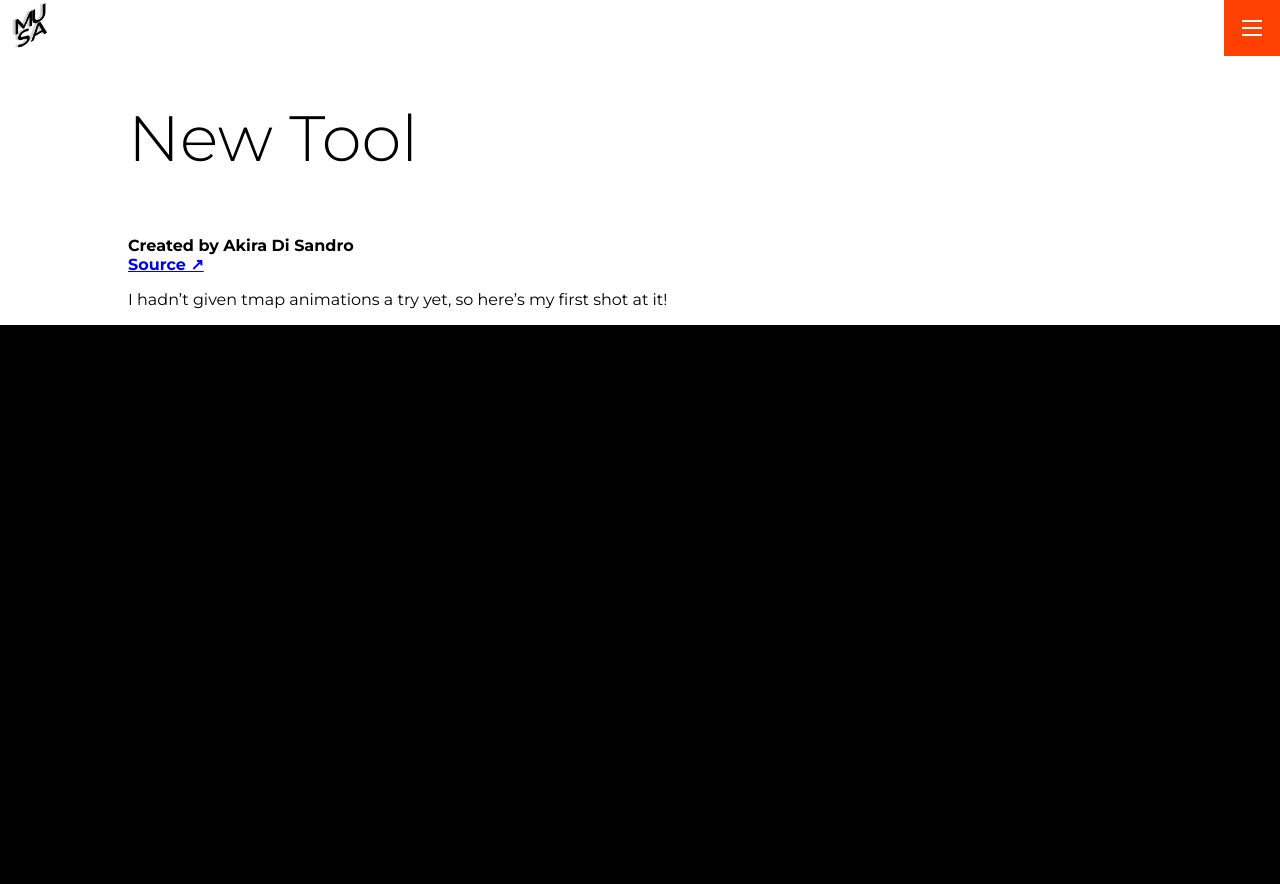
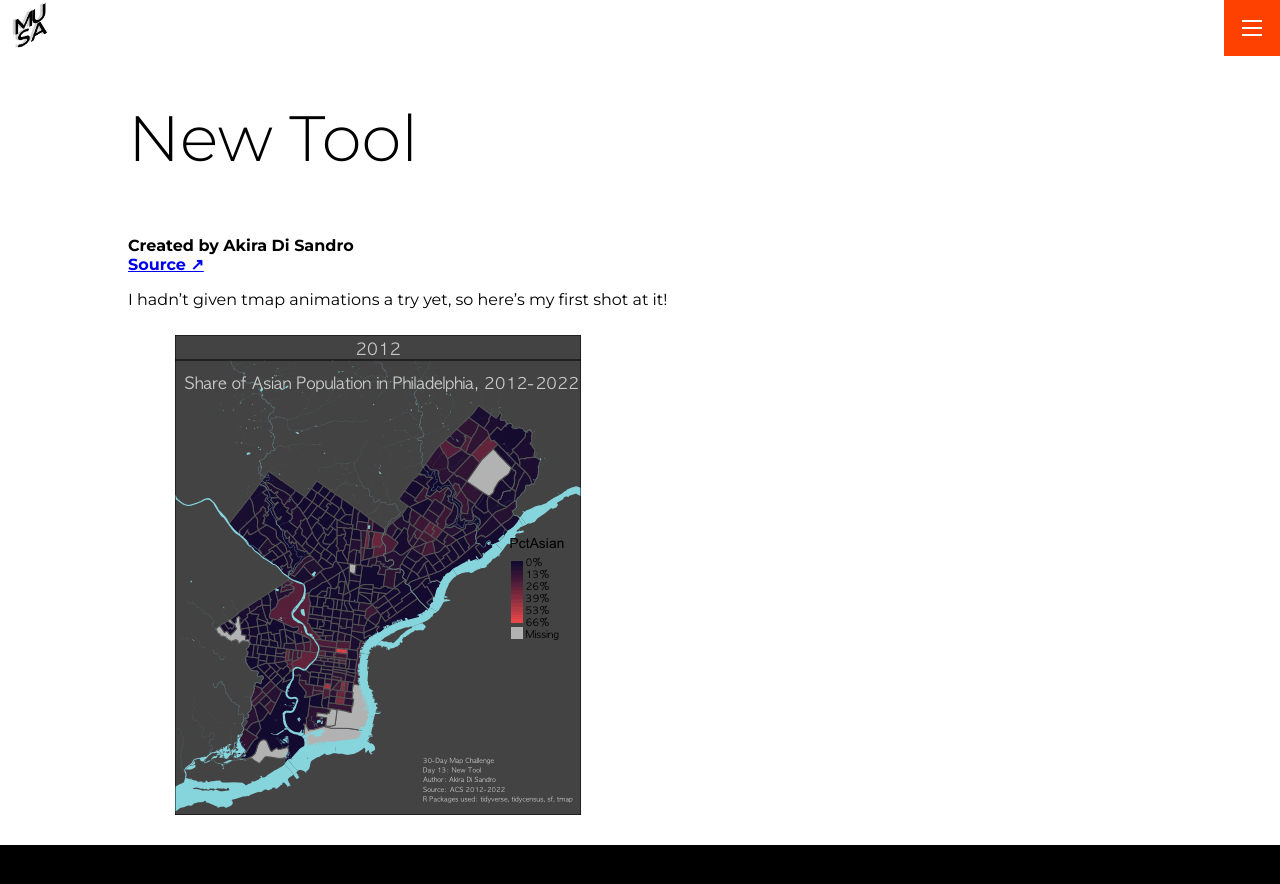
Before and after one commit to weitzman-musa/30DayMapChallenge, a Jekyll site: the page built from _maps_2024/13-aki.md, in a window 1280 px wide. Shown: the top 884 px of the page. Built offline with Jekyll 4.4.1, drawn with Linux system fonts in a browser that asks for light colours.

Commit message:
Apply suggestions from code review

```diff
--- a/_maps_2024/13-aki.md
+++ b/_maps_2024/13-aki.md
@@ -7,3 +7,5 @@ source: https://github.com/disandroa/30DayMappingChallenge2024/blob/main/scripts
 ---
 
 I hadn't given tmap animations a try yet, so here's my first shot at it!
+
+![Animated map of Asian population in Philadelphia](assets/thumbnails/2024/13-Aki-NewTool.gif)
```
Also changed, not shown: _maps_2024/26-aki.md (+2 -0 lines).
